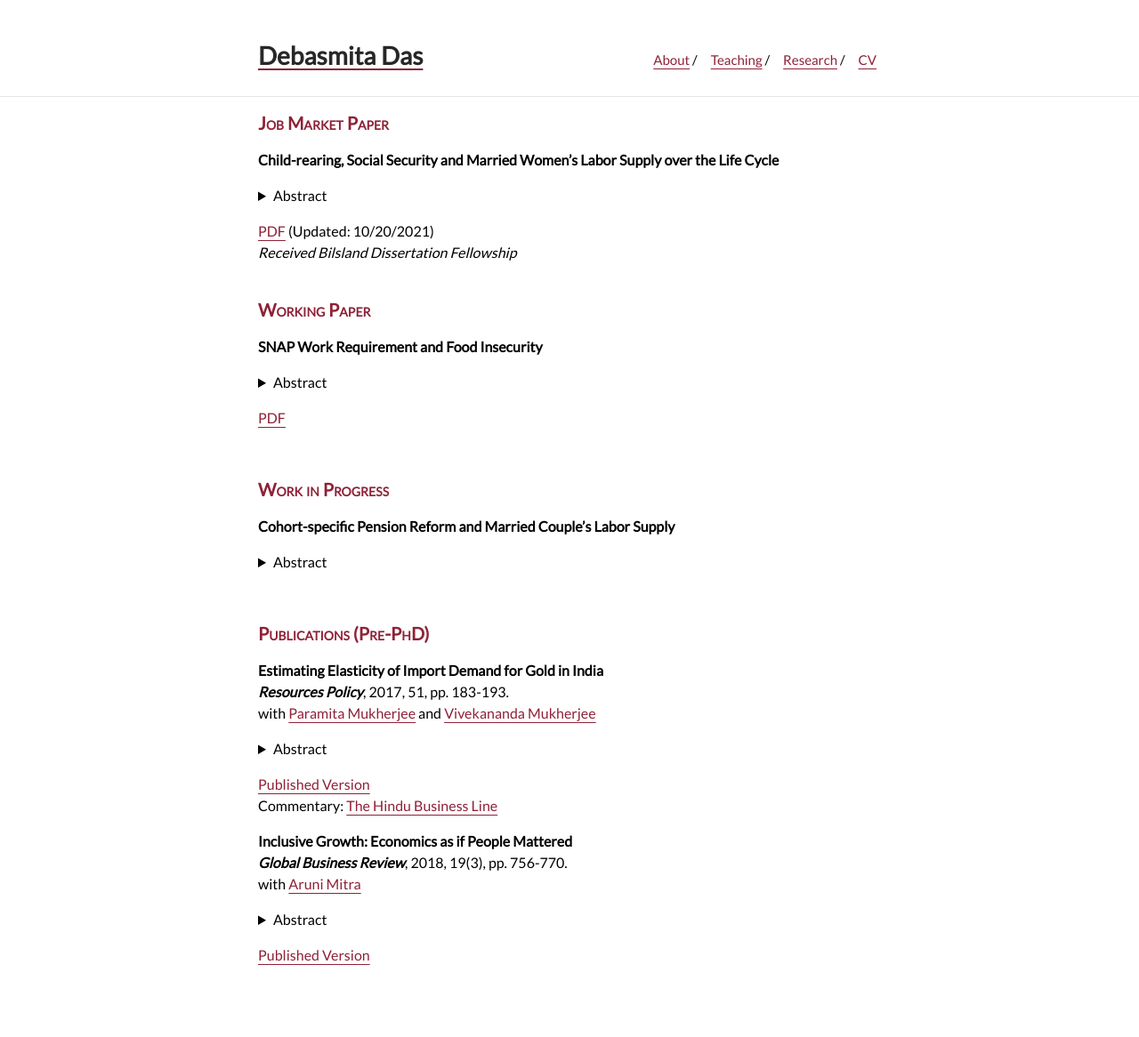
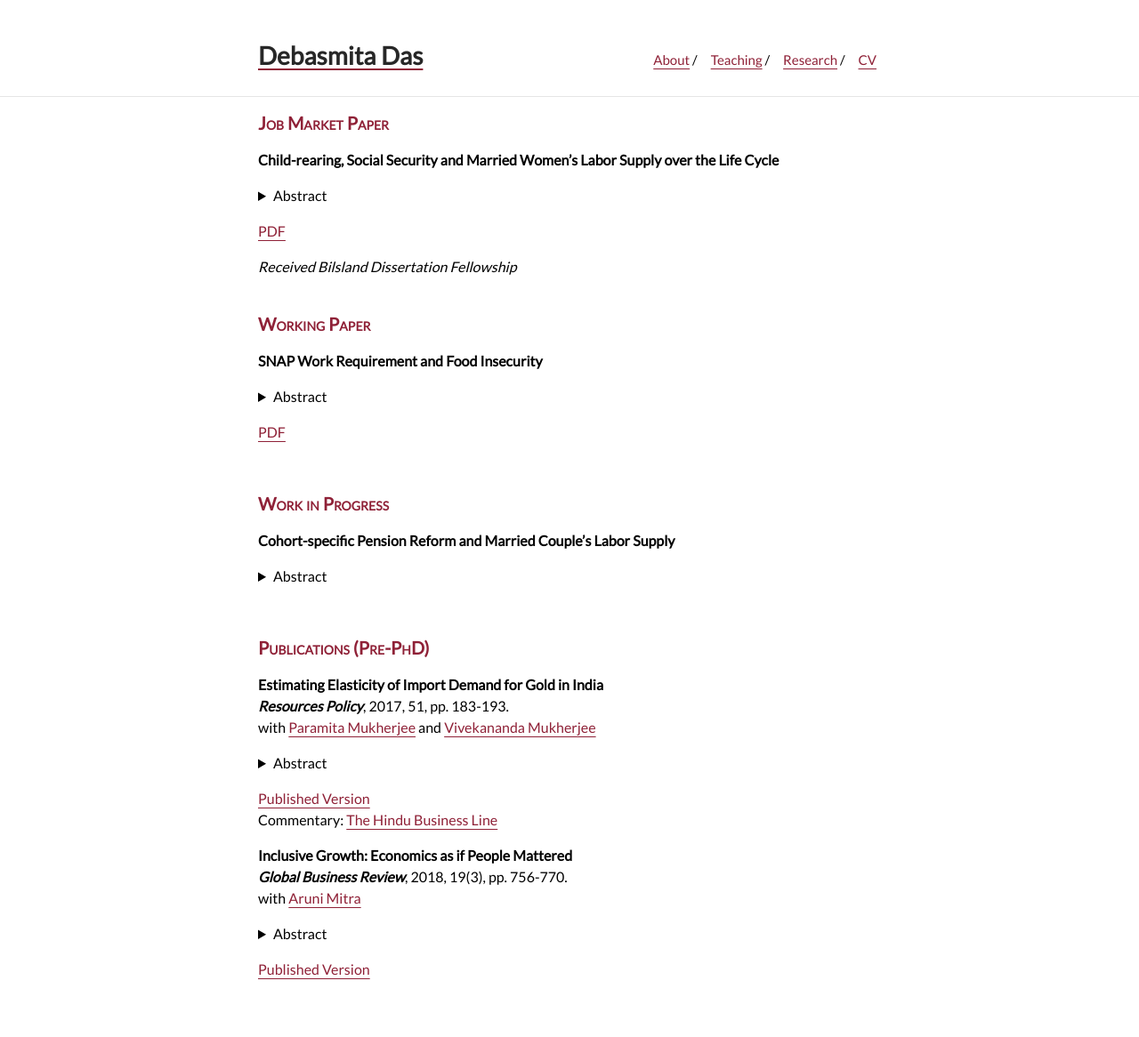
Before and after one commit to debasmita-das-econ/debasmita-das-econ.github.io, a Jekyll site: the page built from research.md, in a window 1280 px wide. Shown: the whole page at 89% size. Built offline with Jekyll 4.4.1, drawn with Linux system fonts in a browser that asks for light colours; a style sheet for code colours, icons or effects is not loaded.

Commit message:
Update research.md

```diff
--- a/research.md
+++ b/research.md
@@ -17,7 +17,9 @@ You can also find my articles on my Google Scholar profile.
   This paper studies how career interruptions during child-rearing years affect the labor market trajectory, lifetime earnings, and Social Security benefits of married women in the United States. To this end, I develop a dynamic structural life-cycle model of female labor supply, savings, and Social Security benefit claiming and estimate the model using the Method of Simulated Moments for the 1943-1954 cohort. I use the estimated model to quantify the effect of three revenue-neutral policy reforms: (i) introducing a Social Security caregiver credit that covers the lost earnings during the first 5 child-rearing years through changes in retirement benefits, (ii) combining the introduction of caregiver credit with the elimination of spousal and survivors benefits, and (iii) removing spousal and survivors benefits. I find that the gender gap in average career earnings at the Social Security Early Retirement Age reduces significantly under all three counterfactual scenarios, with the largest effect of 12.77% decline under the second reform. The findings suggest that instituting caregiver credit for child-rearing in the absence of the marriage-based Social Security benefits would offset a substantial portion of the motherhood penalty in lifetime labor earnings of married women and increase their retirement benefit adequacy.
   </p>
 </details>
-[PDF](http://debasmita-das-econ.github.io/resources/JMP_draft_Debasmita_Das_2021.pdf) (Updated: 10/20/2021) <br>
+
+[PDF](http://debasmita-das-econ.github.io/resources/JMP_draft_Debasmita_Das_2021.pdf)
+
 *Received Bilsland Dissertation Fellowship* <br>
 <br>
 
```
